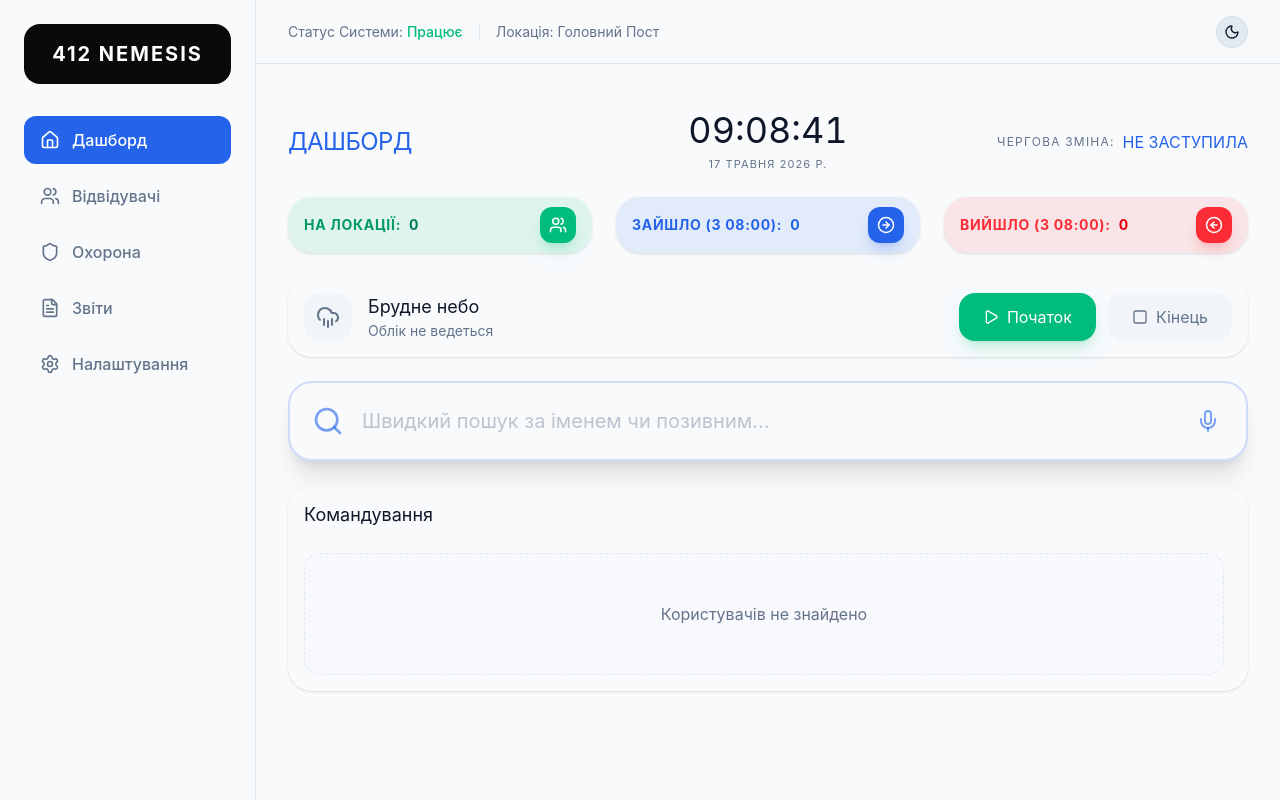
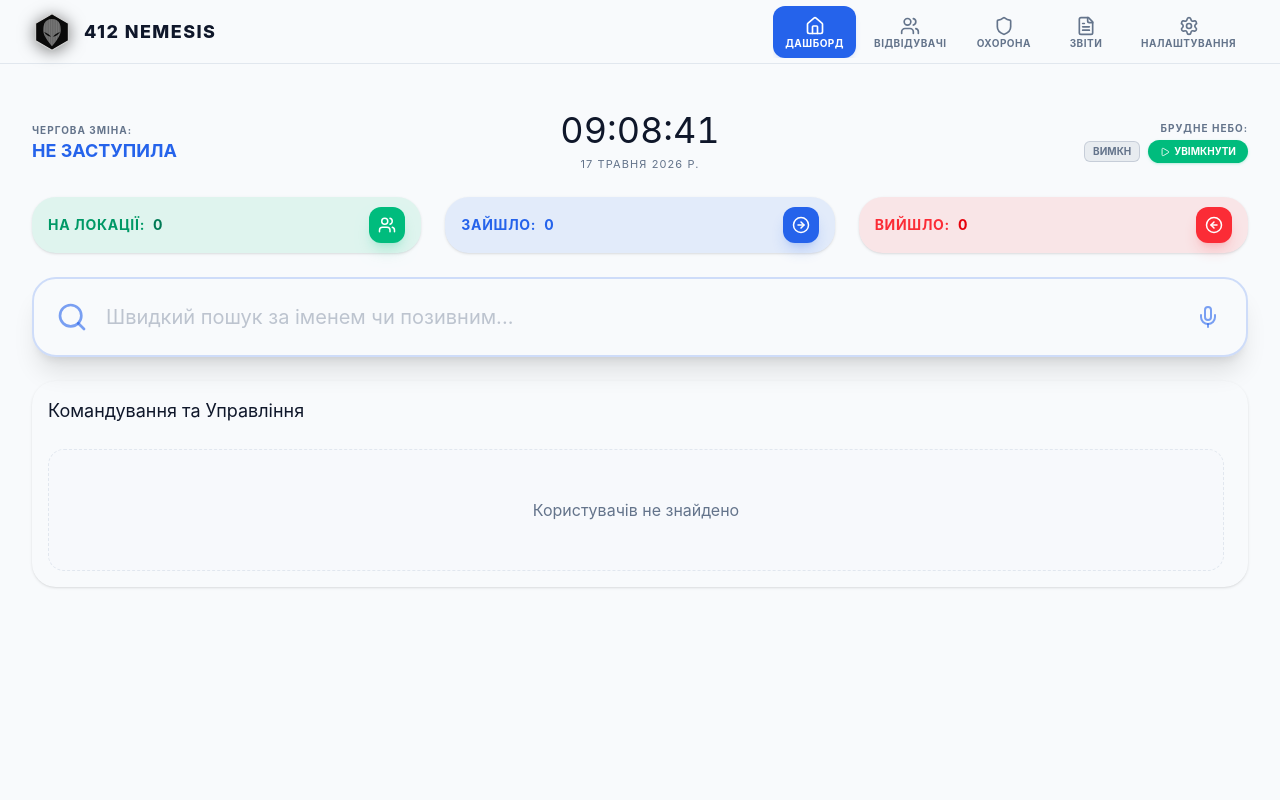
Before and after one commit to tonyresh/akacia, a React (Vite) app: page / in a window 1280 px wide. Built offline with nearby package versions, Linux system fonts and the light colour scheme.

Commit message:
feat: update dashboard UI and move theme settings
- Added 'Управління' group to dashboard command list
- Moved theme toggle from Layout to Settings page
- Redesigned site logo component
- Updated dashboard layout header

```diff
--- a/src/components/Layout.tsx
+++ b/src/components/Layout.tsx
@@ -1,16 +1,12 @@
-import React, { useState } from 'react';
+import React from 'react';
 import { NavLink, Outlet } from 'react-router-dom';
 import { useTheme } from '../store/ThemeContext';
-import { Home, Users, Shield, Settings, Sun, Moon, Database, FileText } from 'lucide-react';
+import { Home, Users, Shield, Settings, FileText } from 'lucide-react';
 import { cn } from '../lib/utils';
 
 import { Logo } from './Logo';
 
 export default function Layout() {
-  const { theme, setTheme } = useTheme();
-
-  const toggleTheme = () => setTheme(theme === 'light' ? 'dark' : 'light');
-
   const navItems = [
     { to: '/', icon: Home, label: 'Дашборд' },
     { to: '/visitors', icon: Users, label: 'Відвідувачі' },
@@ -20,71 +16,38 @@ export default function Layout() {
   ];
 
   return (
-    <div className="flex h-screen bg-background overflow-hidden text-foreground">
-      {/* Desktop Sidebar */}
-      <aside className="hidden md:flex flex-col w-64 border-r border-border bg-card">
-        <div className="p-6">
-          <div className="mb-8 p-4 bg-[#0a0a0a] rounded-2xl">
-            <Logo className="w-full" />
+    <div className="flex flex-col h-screen bg-background overflow-hidden text-foreground">
+      {/* Top Header & Horizontal Unified Navigation */}
+      <header className="flex items-center justify-between px-3 sm:px-8 border-b border-border bg-card h-16 shrink-0 gap-2 sm:gap-4 select-none">
+        {/* Left: Logo */}
+        <div className="flex items-center shrink-0">
+          <Logo className="w-auto" />
         </div>
-          <nav className="space-y-2">
+
+        {/* Right: Nav Menu (Vertical icon/text buttons style in a row) */}
+        <nav className="flex items-center gap-0.5 sm:gap-1.5 overflow-x-auto hide-scrollbar">
           {navItems.map((item) => (
             <NavLink
               key={item.to}
               to={item.to}
               className={({ isActive }) => cn(
-                  "flex items-center gap-3 px-4 py-3 rounded-xl transition-all font-medium",
-                  isActive ? "bg-primary text-primary-foreground" : "text-muted-foreground hover:bg-secondary/50 hover:text-foreground"
+                "flex flex-col items-center justify-center rounded-xl transition-all h-13 min-w-[52px] sm:min-w-[74px] p-1 px-1.5 sm:px-3 text-center",
+                isActive
+                  ? "bg-primary text-primary-foreground shadow-md shadow-primary/10"
+                  : "text-muted-foreground hover:bg-secondary/50 hover:text-foreground"
               )}
             >
-                <item.icon className="w-5 h-5" />
-                <span>{item.label}</span>
+              <item.icon className="w-5 h-5 mb-0.5" />
+              <span className="text-[8px] sm:text-[10px] font-bold tracking-wider uppercase leading-none">{item.label}</span>
             </NavLink>
           ))}
         </nav>
-        </div>
-      </aside>
-
-      {/* Main Content */}
-      <div className="flex-1 flex flex-col h-full overflow-hidden">
-        {/* Top Header */}
-        <header className="flex items-center justify-between px-8 border-b border-border bg-background h-16 shrink-0 text-sm">
-          <div className="flex items-center gap-4 text-muted-foreground">
-            <span className="text-sm">Статус Системи: <span className="text-emerald-500 font-medium">Працює</span></span>
-            <div className="hidden sm:block w-[1px] h-4 bg-border"></div>
-            <span className="hidden sm:inline text-sm">Локація: Головний Пост</span>
-          </div>
-          <button
-            onClick={toggleTheme}
-            className="w-8 h-8 rounded-full bg-secondary flex items-center justify-center text-xs border border-border transition-colors hover:bg-muted"
-            aria-label="Toggle Theme"
-          >
-            {theme === 'light' ? <Moon className="w-4 h-4" /> : <Sun className="w-4 h-4" />}
-          </button>
       </header>
 
       {/* Page Content */}
-        <main className="flex-1 overflow-auto p-4 md:p-8 pb-24 md:pb-8">
+      <main className="flex-1 overflow-auto p-4 md:p-8">
         <Outlet />
       </main>
     </div>
-
-      {/* Mobile Bottom Navigation */}
-      <nav className="md:hidden fixed z-50 bottom-0 left-0 right-0 border-t bg-card flex items-center justify-around p-2 pb-safe bg-background/80 backdrop-blur-md">
-        {navItems.map((item) => (
-          <NavLink
-            key={item.to}
-            to={item.to}
-            className={({ isActive }) => cn(
-              "flex flex-col items-center p-2 min-w-[64px] rounded-lg transition-colors",
-              isActive ? "text-primary" : "text-muted-foreground hover:text-foreground"
-            )}
-          >
-            <item.icon className="w-6 h-6 mb-1" />
-            <span className="text-[10px] font-medium">{item.label}</span>
-          </NavLink>
-        ))}
-      </nav>
-    </div>
   );
 }
--- a/src/components/Logo.tsx
+++ b/src/components/Logo.tsx
@@ -1,11 +1,65 @@
 import React from 'react';
 
 export const Logo = ({ className }: { className?: string }) => {
+  const stripeElements = [];
+  // Generate vertical stripes within the mask range
+  for (let x = 48; x <= 152; x += 3.5) {
+    stripeElements.push(
+      <line
+        key={x}
+        x1={x}
+        y1={10}
+        x2={x}
+        y2={210}
+        className="stroke-neutral-100"
+        strokeWidth="1.8"
+      />
+    );
+  }
+
   return (
-    <div className={`flex flex-col items-center ${className}`}>
-      <div className="text-white font-bold tracking-[0.1em] text-xl uppercase font-sans">
+    <div className={`flex flex-row items-center gap-3 ${className || ''}`}>
+      <svg
+        viewBox="0 0 200 220"
+        className="h-10 w-10 shrink-0 select-none drop-shadow-[0_2px_8px_rgba(0,0,0,0.5)]"
+      >
+        <defs>
+          <mask id="logo-head-mask">
+            {/* Black background masks out everything */}
+            <rect x="0" y="0" width="200" height="220" fill="black" />
+            {/* White head contour allows stripes to display */}
+            <path
+              d="M 100 38 C 148 38, 148 85, 148 100 C 148 125, 132 150, 100 188 C 68 150, 52 125, 52 100 C 52 85, 52 38, 100 38 Z"
+              fill="white"
+            />
+            {/* Black eyes mask out the eyes space */}
+            <path
+              d="M 94 136 C 90 126, 75 118, 56 110 C 65 125, 80 135, 94 136 Z"
+              fill="black"
+            />
+            <path
+              d="M 106 136 C 110 126, 125 118, 144 110 C 135 125, 120 135, 106 136 Z"
+              fill="black"
+            />
+          </mask>
+        </defs>
+
+        {/* Outer Hexagon in solid black, with a refined outer border */}
+        <polygon
+          points="100,10 190,62 190,158 100,210 10,158 10,62"
+          className="fill-neutral-950 stroke-neutral-300 dark:stroke-neutral-700"
+          strokeWidth="6"
+          strokeLinejoin="round"
+        />
+
+        {/* Vertical stripes masked to form the face graphic */}
+        <g mask="url(#logo-head-mask)">
+          {stripeElements}
+        </g>
+      </svg>
+      <span className="text-foreground font-extrabold tracking-[0.08em] text-lg uppercase font-sans">
         412 Nemesis
-      </div>
+      </span>
     </div>
   );
 };
--- a/src/pages/Dashboard.tsx
+++ b/src/pages/Dashboard.tsx
@@ -273,7 +273,7 @@ export default function Dashboard() {
       return matchesSearch(v.name, v.callsign, searchQuery);
     }
     const groupName = groups.find(g => g.id === v.groupId)?.name || v.group;
-    return groupName === 'Командування полку' || groupName === 'Керівництво' || groupName === 'Командування 412';
+    return groupName === 'Командування полку' || groupName === 'Керівництво' || groupName === 'Командування 412' || groupName === 'Управління';
   }).sort((a, b) => {
     const specialA = a.isSpecial ? 1 : 0;
     const specialB = b.isSpecial ? 1 : 0;
@@ -281,8 +281,9 @@ export default function Dashboard() {
 
     const groupOrder: Record<string, number> = {
       'Командування 412': 1,
-      'Керівництво': 2,
-      'Командування полку': 3
+      'Управління': 2,
+      'Керівництво': 3,
+      'Командування полку': 4
     };
 
     const groupNameA = groups.find(g => g.id === a.groupId)?.name || a.group || '';
@@ -366,11 +367,18 @@ export default function Dashboard() {
     <div className="space-y-6 max-w-7xl mx-auto">
       <div className="flex flex-col md:grid md:grid-cols-3 items-center gap-4 py-4 mb-2 font-roboto font-normal">
         <div className="md:text-left w-full text-center flex items-center justify-center md:justify-start gap-3">
-          <h1 className="text-2xl font-normal tracking-tight uppercase text-primary">ДАШБОРД</h1>
+          <div className="flex flex-col md:items-start items-center">
+            <span className="text-[10px] font-bold tracking-[0.1em] text-muted-foreground uppercase">
+              Чергова зміна:
+            </span>
+            <span className="text-lg font-bold text-primary uppercase leading-tight mt-0.5">
+              {activeShiftName || 'не заступила'}
+            </span>
+          </div>
           {activeDirtySky && (
-            <div className="flex items-center gap-2 text-red-500 animate-pulse">
-              <TriangleAlert className="w-8 h-8" />
-              <span className="text-sm font-bold uppercase hidden sm:inline">Брудне небо</span>
+            <div className="flex items-center gap-1.5 text-red-500 animate-pulse ml-2">
+              <TriangleAlert className="w-6 h-6 shrink-0" />
+              <span className="text-xs font-bold uppercase whitespace-nowrap hidden sm:inline">Брудне небо</span>
             </div>
           )}
         </div>
@@ -384,13 +392,45 @@ export default function Dashboard() {
           </div>
         </div>
 
-        <div className="md:text-right w-full text-center flex md:justify-end items-center gap-2">
-           <span className="text-xs font-normal tracking-[0.1em] text-muted-foreground uppercase">
-             Чергова зміна:
-           </span>
-           <span className="text-base font-normal text-primary uppercase">
-             {activeShiftName || 'не заступила'}
-           </span>
+        <div className="md:text-right w-full text-center flex justify-center md:justify-end items-center gap-3">
+          <div className="flex flex-col items-center md:items-end">
+            <span className="text-[10px] font-bold tracking-[0.1em] text-muted-foreground uppercase">
+              Брудне небо:
+            </span>
+            <div className="flex items-center gap-2 mt-1">
+              {activeDirtySky ? (
+                <>
+                  <span className="text-[10px] bg-red-500/15 border border-red-500/30 text-red-500 px-2 py-0.5 rounded-md font-bold uppercase animate-pulse">
+                    АКТИВНЕ
+                  </span>
+                  <button
+                    onClick={() => {
+                      endDirtySky();
+                      showToast('Режим Брудне небо завершено', 'success');
+                    }}
+                    className="flex items-center justify-center gap-1 px-3 py-1 rounded-xl text-[10px] font-bold uppercase bg-red-500 hover:bg-red-600 text-white transition-colors shadow-sm shadow-red-500/20 shrink-0"
+                  >
+                    <Square className="w-2.5 h-2.5" /> Вимкнути
+                  </button>
+                </>
+              ) : (
+                <>
+                  <span className="text-[10px] bg-slate-500/10 border border-slate-500/25 text-muted-foreground px-2 py-0.5 rounded-md font-bold uppercase">
+                    ВИМКН
+                  </span>
+                  <button
+                    onClick={() => {
+                      startDirtySky();
+                      showToast('РЕЖИМ БРУДНЕ НЕБО АКТИВОВАНО!', 'error');
+                    }}
+                    className="flex items-center justify-center gap-1 px-3 py-1 rounded-xl text-[10px] font-bold uppercase bg-emerald-500 hover:bg-emerald-600 text-white transition-colors shadow-sm shadow-emerald-500/20 shrink-0"
+                  >
+                    <Play className="w-2.5 h-2.5" /> Увімкнути
+                  </button>
+                </>
+              )}
+            </div>
+          </div>
         </div>
       </div>
 
@@ -413,7 +453,7 @@ export default function Dashboard() {
           className="bg-primary/10 rounded-3xl py-2 sm:py-2.5 px-3 sm:px-4 flex items-center justify-between shadow-sm hover:shadow-md transition-all active:scale-95 cursor-pointer"
         >
           <div className="flex items-center gap-2">
-            <div className="text-xs sm:text-sm text-primary font-bold uppercase tracking-wider">Зайшло (з 08:00):</div>
+            <div className="text-xs sm:text-sm text-primary font-bold uppercase tracking-wider">Зайшло:</div>
             <div className="text-xs sm:text-sm font-bold text-primary">{enteredTodayCount}</div>
           </div>
           <div className="w-7 h-7 sm:w-9 sm:h-9 shrink-0 bg-primary rounded-xl flex items-center justify-center text-primary-foreground font-normal shadow-lg shadow-primary/20">
@@ -426,65 +466,11 @@ export default function Dashboard() {
           className="bg-red-500/10 rounded-3xl py-2 sm:py-2.5 px-3 sm:px-4 flex items-center justify-between shadow-sm hover:shadow-md transition-all active:scale-95 cursor-pointer"
         >
           <div className="flex items-center gap-2">
-            <div className="text-xs sm:text-sm text-red-500 font-bold uppercase tracking-wider">Вийшло (з 08:00):</div>
+            <div className="text-xs sm:text-sm text-red-500 font-bold uppercase tracking-wider">Вийшло:</div>
             <div className="text-xs sm:text-sm font-bold text-red-600">{exitedTodayCount}</div>
           </div>
           <div className="w-7 h-7 sm:w-9 sm:h-9 shrink-0 bg-red-500 rounded-xl flex items-center justify-center text-white font-normal shadow-lg shadow-red-500/20">
             <ArrowRightCircle className="w-3.5 h-3.5 sm:w-4.5 sm:h-4.5 rotate-180" />
-          </div>
-        </div>
-      </div>
-
-      <div className="bg-card rounded-3xl p-4 shadow-sm">
-        <div className="flex flex-col sm:flex-row items-center justify-between gap-4">
-          <div className="flex items-center gap-4">
-            <div className={`p-3 rounded-2xl ${activeDirtySky ? 'bg-red-500/10 text-red-500 animate-pulse' : 'bg-muted text-muted-foreground'}`}>
-              <CloudRain className="w-6 h-6" />
-            </div>
-            <div>
-              <h2 className="text-lg font-normal">Брудне небо</h2>
-              {activeDirtySky ? (
-                <p className="text-sm text-red-600 font-normal">
-                  Триває з {format(new Date(activeDirtySky.startTime), 'HH:mm')}
-                </p>
-              ) : lastCompletedDirtySky ? (
-                <p className="text-sm text-muted-foreground font-normal">
-                  Останнє: з {format(new Date(lastCompletedDirtySky.startTime), 'HH:mm')} до {format(new Date(lastCompletedDirtySky.endTime!), 'HH:mm')}
-                </p>
-              ) : (
-                <p className="text-sm text-muted-foreground font-normal">Облік не ведеться</p>
-              )}
-            </div>
-          </div>
-          <div className="flex items-center gap-3 w-full sm:w-auto">
-            <button
-              onClick={() => {
-                startDirtySky();
-                showToast('РЕЖИМ БРУДНЕ НЕБО АКТИВОВАНО!', 'error');
-              }}
-              disabled={!!activeDirtySky}
-              className={`flex-1 sm:flex-none flex items-center justify-center gap-2 px-6 py-3 rounded-2xl font-normal transition-all ${
-                activeDirtySky
-                  ? 'bg-muted text-muted-foreground cursor-not-allowed'
-                  : 'bg-emerald-500 text-white hover:bg-emerald-600 shadow-lg shadow-emerald-500/20'
-              }`}
-            >
-              <Play className="w-4 h-4" /> Початок
-            </button>
-            <button
-              onClick={() => {
-                endDirtySky();
-                showToast('Режим Брудне небо завершено', 'success');
-              }}
-              disabled={!activeDirtySky}
-              className={`flex-1 sm:flex-none flex items-center justify-center gap-2 px-6 py-3 rounded-2xl font-normal transition-all ${
-                !activeDirtySky
-                  ? 'bg-muted text-muted-foreground cursor-not-allowed'
-                  : 'bg-red-500 text-white hover:bg-red-600 shadow-lg shadow-red-500/20'
-              }`}
-            >
-              <Square className="w-4 h-4" /> Кінець
-            </button>
           </div>
         </div>
       </div>
@@ -516,7 +502,7 @@ export default function Dashboard() {
       <div className="bg-card rounded-3xl p-4 flex flex-col shadow-sm">
         <div className="flex justify-between items-end mb-6">
           <div>
-            <h2 className="text-lg font-normal">{searchQuery.trim() ? 'Результати пошуку' : 'Командування'}</h2>
+            <h2 className="text-lg font-normal">{searchQuery.trim() ? 'Результати пошуку' : 'Командування та Управління'}</h2>
             {searchQuery.trim() && <p className="text-xs text-muted-foreground">Знайдені користувачі</p>}
           </div>
         </div>
```
Also changed, not shown: src/pages/Settings.tsx (+31 -1 lines), 1 other file (tests, documents, lock files or other folders). Lines whose indentation alone changed are shown as unchanged.
